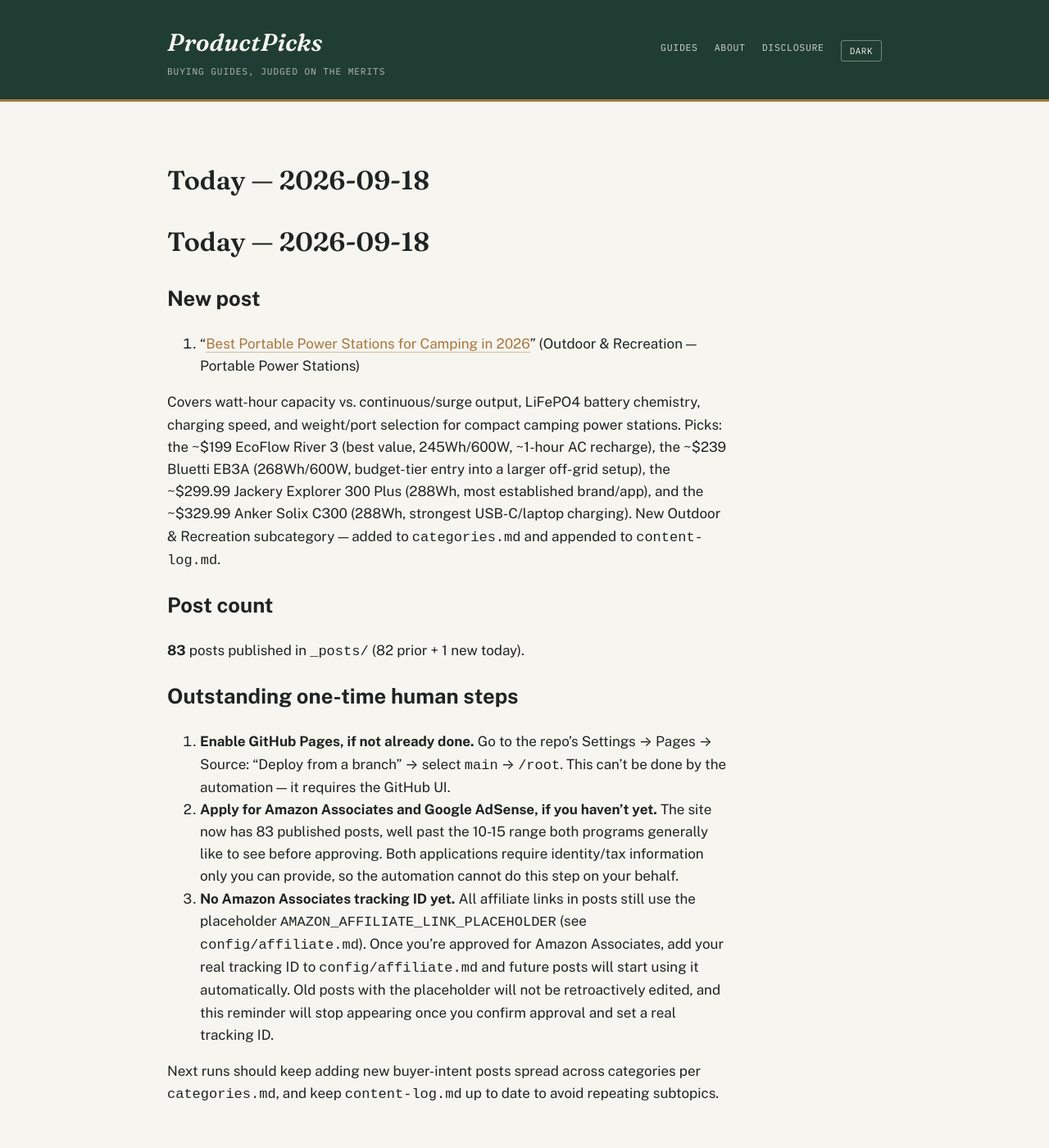
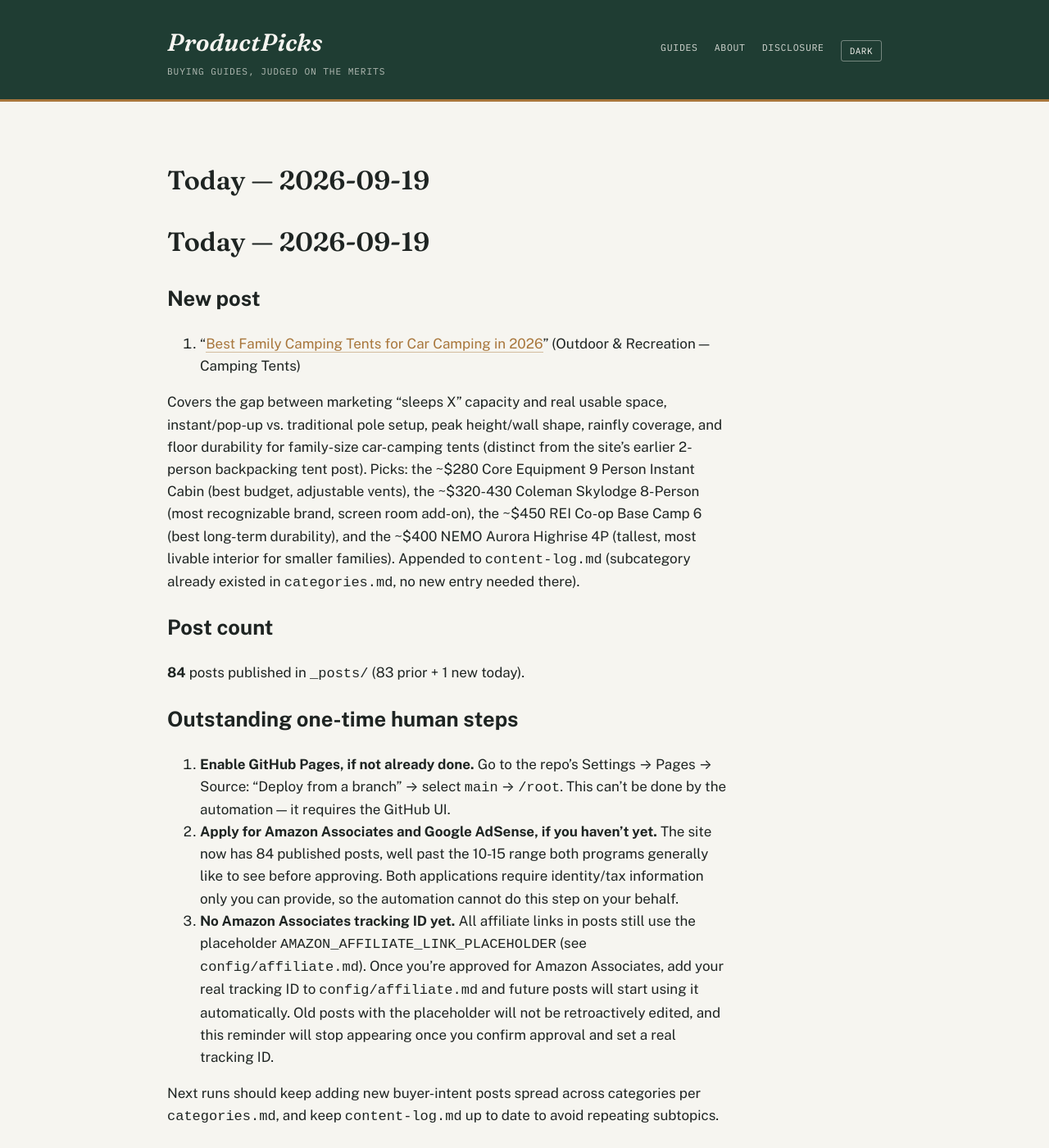
Before and after one commit to ajith198/ProductPicks, a Jekyll site: the page built from today.md, in a window 1280 px wide and 1400 px high. Shown: the whole window at 82% size. Built offline with Jekyll 4.4.1, drawn with Linux system fonts in a browser that asks for light colours; our own code applies the rules of GitHub Pages for plain Markdown files.

Commit message:
daily: 2026-09-19 new post + log update
Co-Authored-By: Claude Sonnet 5 <noreply@anthropic.com>
Claude-Session: https://claude.ai/code/session_01MJRwyk8tmB3g5r9RwJV174

```diff
--- a/today.md
+++ b/today.md
@@ -1,19 +1,19 @@
-# Today — 2026-09-18
+# Today — 2026-09-19
 
 ## New post
 
-1. "[Best Portable Power Stations for Camping in 2026](/camping/buying-guides/best-portable-power-stations-for-camping/)" (Outdoor & Recreation — Portable Power Stations)
+1. "[Best Family Camping Tents for Car Camping in 2026](/camping/buying-guides/best-family-camping-tents-for-car-camping/)" (Outdoor & Recreation — Camping Tents)
 
-Covers watt-hour capacity vs. continuous/surge output, LiFePO4 battery chemistry, charging speed, and weight/port selection for compact camping power stations. Picks: the ~$199 EcoFlow River 3 (best value, 245Wh/600W, ~1-hour AC recharge), the ~$239 Bluetti EB3A (268Wh/600W, budget-tier entry into a larger off-grid setup), the ~$299.99 Jackery Explorer 300 Plus (288Wh, most established brand/app), and the ~$329.99 Anker Solix C300 (288Wh, strongest USB-C/laptop charging). New Outdoor & Recreation subcategory — added to `categories.md` and appended to `content-log.md`.
+Covers the gap between marketing "sleeps X" capacity and real usable space, instant/pop-up vs. traditional pole setup, peak height/wall shape, rainfly coverage, and floor durability for family-size car-camping tents (distinct from the site's earlier 2-person backpacking tent post). Picks: the ~$280 Core Equipment 9 Person Instant Cabin (best budget, adjustable vents), the ~$320-430 Coleman Skylodge 8-Person (most recognizable brand, screen room add-on), the ~$450 REI Co-op Base Camp 6 (best long-term durability), and the ~$400 NEMO Aurora Highrise 4P (tallest, most livable interior for smaller families). Appended to `content-log.md` (subcategory already existed in `categories.md`, no new entry needed there).
 
 ## Post count
 
-**83** posts published in `_posts/` (82 prior + 1 new today).
+**84** posts published in `_posts/` (83 prior + 1 new today).
 
 ## Outstanding one-time human steps
 
 1. **Enable GitHub Pages, if not already done.** Go to the repo's Settings → Pages → Source: "Deploy from a branch" → select `main` → `/root`. This can't be done by the automation — it requires the GitHub UI.
-2. **Apply for Amazon Associates and Google AdSense, if you haven't yet.** The site now has 83 published posts, well past the 10-15 range both programs generally like to see before approving. Both applications require identity/tax information only you can provide, so the automation cannot do this step on your behalf.
+2. **Apply for Amazon Associates and Google AdSense, if you haven't yet.** The site now has 84 published posts, well past the 10-15 range both programs generally like to see before approving. Both applications require identity/tax information only you can provide, so the automation cannot do this step on your behalf.
 3. **No Amazon Associates tracking ID yet.** All affiliate links in posts still use the placeholder `AMAZON_AFFILIATE_LINK_PLACEHOLDER` (see `config/affiliate.md`). Once you're approved for Amazon Associates, add your real tracking ID to `config/affiliate.md` and future posts will start using it automatically. Old posts with the placeholder will not be retroactively edited, and this reminder will stop appearing once you confirm approval and set a real tracking ID.
 
 Next runs should keep adding new buyer-intent posts spread across categories per `categories.md`, and keep `content-log.md` up to date to avoid repeating subtopics.
```
Also changed, not shown: TODAY.md (+1 -1 lines), _posts/2026-09-19-best-family-camping-tents-for-car-camping.md (added, +50 -0 lines), content-log.md (+1 -0 lines).
